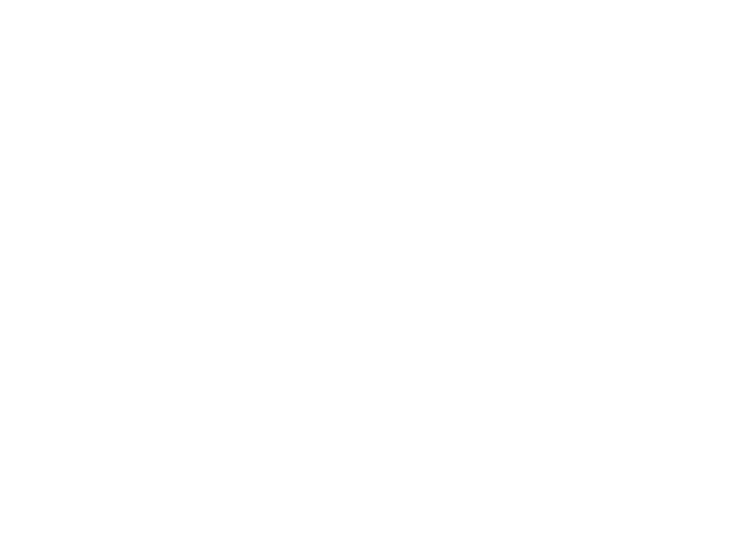
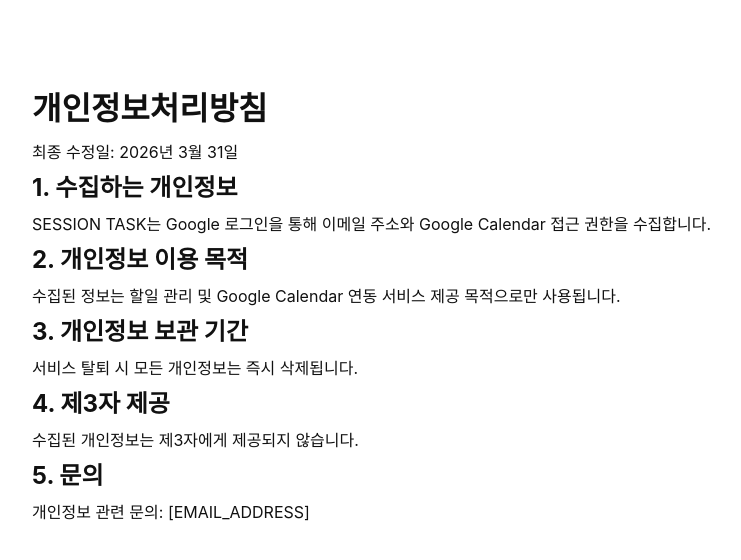
Before and after one commit to unknownName-15/todo_frontend, a React (Vite) app: page /privacy in a window 1280 px wide. Before the commit this address had no page. Shown: the top 560 px of the page, without its empty margins (228-969 px from the left). Built offline with nearby package versions, Linux system fonts and the light colour scheme.

Commit message:
add privacy and terms pages

```diff
--- a/src/App.jsx
+++ b/src/App.jsx
@@ -8,6 +8,8 @@
 import DayPage   from './pages/DayPage';
 import WeekPage  from './pages/WeekPage';
 import MonthPage from './pages/MonthPage';
+import PrivacyPage from './pages/PrivacyPage';
+import TermsPage   from './pages/TermsPage';
 
 function App() {
   const navigate = useNavigate();
@@ -467,6 +469,8 @@
     { path: '/calendar/week',   element: <WeekPage  user={user} onLogout={handleLogout} /> },
     { path: '/calendar/month',  element: <MonthPage user={user} onLogout={handleLogout} /> },
     { path: '/auth/callback',   element: <AuthCallback onLogin={(u) => setUser(u)} /> },
+    { path: '/privacy', element: <PrivacyPage /> },
+    { path: '/terms',   element: <TermsPage /> },
   ]);
 
   return routes;
--- /dev/null
+++ b/src/pages/PrivacyPage.jsx
@@ -0,0 +1,23 @@
+export default function PrivacyPage() {
+  return (
+    <div style={{ maxWidth: '800px', margin: '80px auto', padding: '0 20px', lineHeight: '1.8' }}>
+      <h1>개인정보처리방침</h1>
+      <p>최종 수정일: 2026년 3월 31일</p>
+
+      <h2>1. 수집하는 개인정보</h2>
+      <p>SESSION TASK는 Google 로그인을 통해 이메일 주소와 Google Calendar 접근 권한을 수집합니다.</p>
+
+      <h2>2. 개인정보 이용 목적</h2>
+      <p>수집된 정보는 할일 관리 및 Google Calendar 연동 서비스 제공 목적으로만 사용됩니다.</p>
+
+      <h2>3. 개인정보 보관 기간</h2>
+      <p>서비스 탈퇴 시 모든 개인정보는 즉시 삭제됩니다.</p>
+
+      <h2>4. 제3자 제공</h2>
+      <p>수집된 개인정보는 제3자에게 제공되지 않습니다.</p>
+
+      <h2>5. 문의</h2>
+      <p>개인정보 관련 문의: {'[EMAIL_ADDRESS]'}</p>
+    </div>
+  );
+}
--- /dev/null
+++ b/src/pages/TermsPage.jsx
@@ -0,0 +1,23 @@
+export default function TermsPage() {
+  return (
+    <div style={{ maxWidth: '800px', margin: '80px auto', padding: '0 20px', lineHeight: '1.8' }}>
+      <h1>서비스 이용약관</h1>
+      <p>최종 수정일: 2026년 3월 31일</p>
+
+      <h2>1. 서비스 개요</h2>
+      <p>SESSION TASK는 할일 관리 및 Google Calendar 연동 서비스를 제공합니다.</p>
+
+      <h2>2. 서비스 이용</h2>
+      <p>본 서비스는 Google 계정을 통해 로그인하여 이용할 수 있습니다.</p>
+
+      <h2>3. 금지 행위</h2>
+      <p>서비스를 악용하거나 타인에게 피해를 주는 행위를 금지합니다.</p>
+
+      <h2>4. 서비스 변경 및 중단</h2>
+      <p>운영자는 사전 공지 없이 서비스를 변경하거나 중단할 수 있습니다.</p>
+
+      <h2>5. 문의</h2>
+      <p>서비스 관련 문의: {'[EMAIL_ADDRESS]'}</p>
+    </div>
+  );
+}
```
